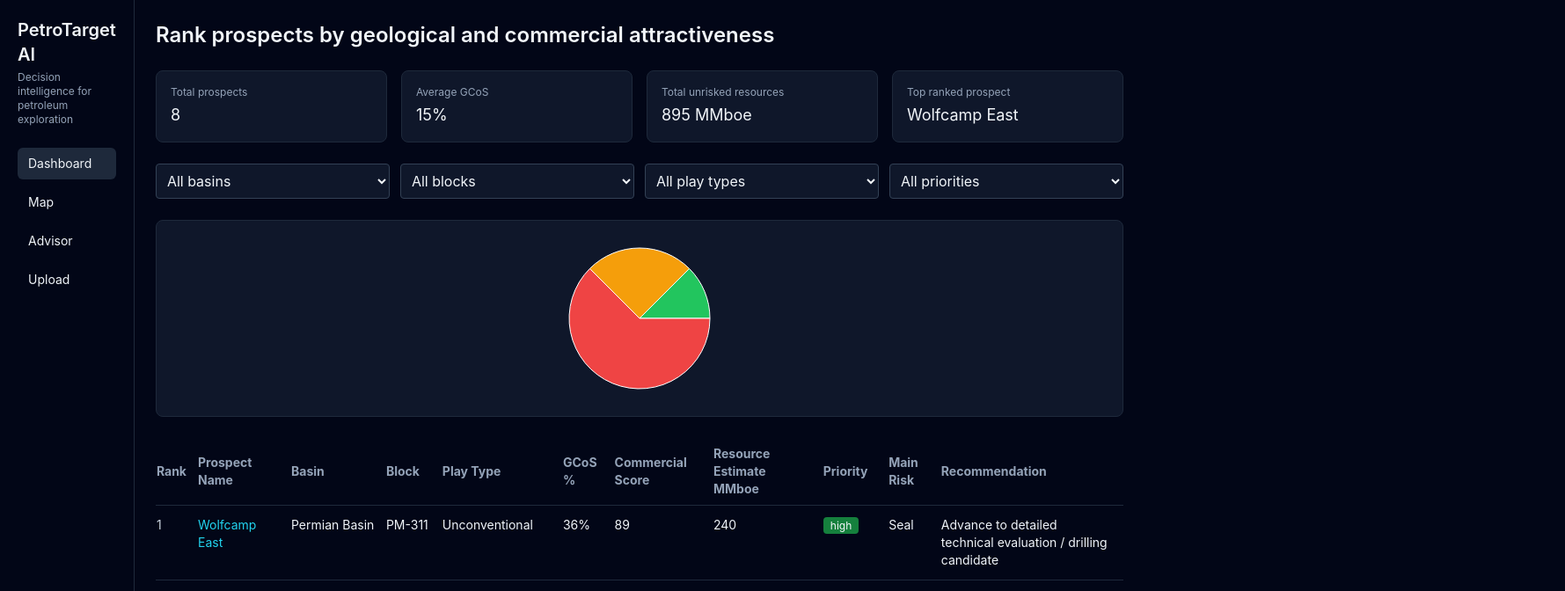
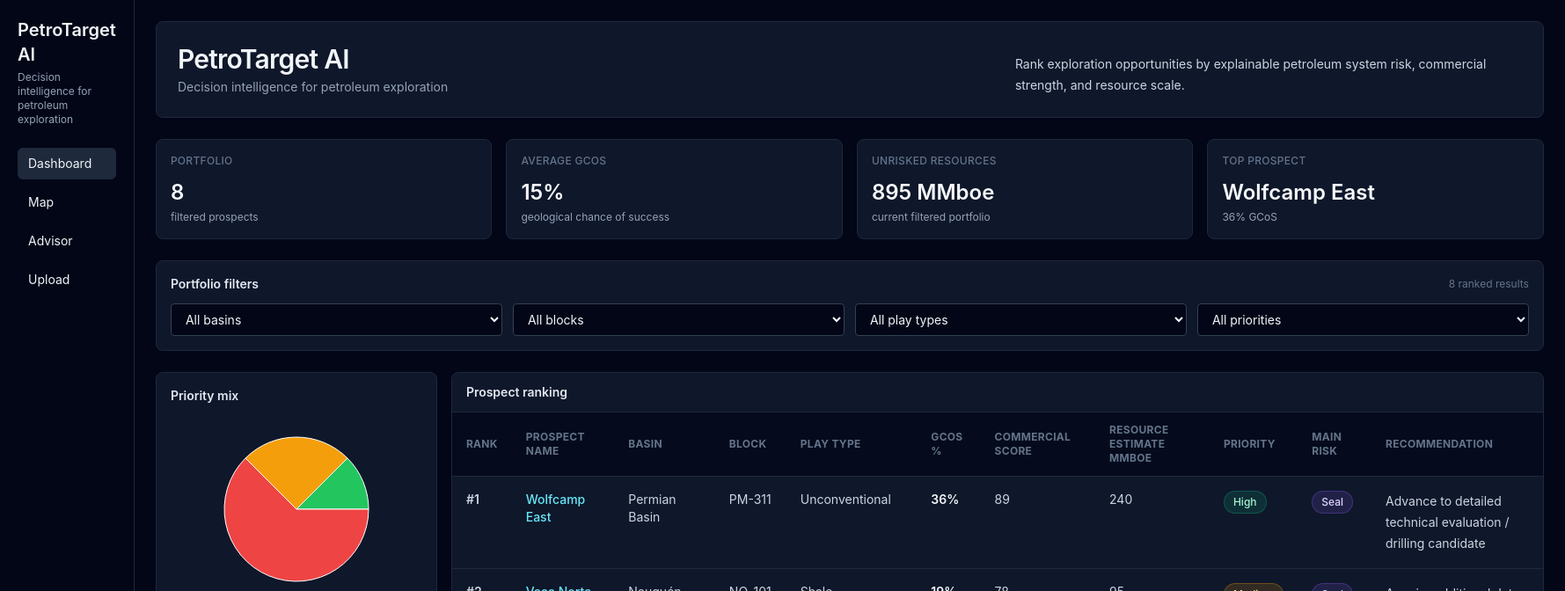
Before and after one commit to frandelyerro/delye, a React (Vite) app: page / in a window 1280 px wide. Shown: the top 672 px of the page at 88% size, 1779 px wide, since content can reach past the window. Built offline with nearby package versions, Linux system fonts and the light colour scheme.

Commit message:
polish: improve executive dashboard presentation

```diff
--- a/src/pages/DashboardPage.tsx
+++ b/src/pages/DashboardPage.tsx
@@ -3,6 +3,21 @@ import { PieChart, Pie, Tooltip, Cell, ResponsiveContainer } from 'recharts';
 import { useProspectStore } from '../store/useProspectStore';
 
 const colors = { high: '#22c55e', medium: '#f59e0b', low: '#ef4444' };
+
+const priorityBadgeClass = {
+  high: 'border-emerald-500/30 bg-emerald-500/15 text-emerald-200',
+  medium: 'border-amber-500/30 bg-amber-500/15 text-amber-200',
+  low: 'border-red-500/30 bg-red-500/15 text-red-200'
+};
+
+const riskBadgeClass = {
+  source: 'border-sky-500/30 bg-sky-500/15 text-sky-200',
+  migration: 'border-cyan-500/30 bg-cyan-500/15 text-cyan-200',
+  reservoir: 'border-indigo-500/30 bg-indigo-500/15 text-indigo-200',
+  seal: 'border-violet-500/30 bg-violet-500/15 text-violet-200',
+  trap: 'border-rose-500/30 bg-rose-500/15 text-rose-200',
+  timing: 'border-orange-500/30 bg-orange-500/15 text-orange-200'
+};
 
 export function DashboardPage() {
   const { prospects, filters, setFilters } = useProspectStore();
@@ -22,64 +37,107 @@ export function DashboardPage() {
   const totals = filtered.reduce((a, p) => a + p.resourceEstimate, 0);
   const top = ranked[0];
   const priorityDist = ['high', 'medium', 'low'].map((k) => ({ name: k, value: filtered.filter((p) => p.priority === k).length }));
+  const kpis = [
+    ['Portfolio', filtered.length, 'filtered prospects'],
+    ['Average GCoS', `${Math.round(avg * 100)}%`, 'geological chance of success'],
+    ['Unrisked resources', `${totals} MMboe`, 'current filtered portfolio'],
+    ['Top prospect', top?.name ?? '-', top ? `${Math.round((top.geologicalChanceOfSuccess ?? 0) * 100)}% GCoS` : 'no active match']
+  ];
 
   return <div className="space-y-6">
-    <h2 className="text-2xl font-semibold">Rank prospects by geological and commercial attractiveness</h2>
-    <div className="grid grid-cols-4 gap-4">{[
-      ['Total prospects', filtered.length],
-      ['Average GCoS', `${Math.round(avg * 100)}%`],
-      ['Total unrisked resources', `${totals} MMboe`],
-      ['Top ranked prospect', top?.name ?? '-']
-    ].map(([k, v]) => <div key={k as string} className="bg-slate-900 border border-slate-800 rounded-lg p-4"><div className="text-xs text-slate-400">{k}</div><div className="text-lg mt-1">{v}</div></div>)}</div>
+    <section className="border border-slate-800 bg-slate-900 rounded-lg p-6">
+      <div className="flex flex-col gap-2 lg:flex-row lg:items-end lg:justify-between">
+        <div>
+          <h1 className="text-3xl font-semibold tracking-tight">PetroTarget AI</h1>
+          <p className="mt-1 text-sm text-slate-400">Decision intelligence for petroleum exploration</p>
+        </div>
+        <p className="max-w-xl text-sm leading-6 text-slate-300">
+          Rank exploration opportunities by explainable petroleum system risk, commercial strength, and resource scale.
+        </p>
+      </div>
+    </section>
 
-    <div className="grid grid-cols-4 gap-3">
-      <select className="bg-slate-900 border border-slate-700 rounded p-2" value={filters.basin} onChange={(e) => setFilters({ basin: e.target.value })}><option value="">All basins</option>{basins.map((v) => <option key={v}>{v}</option>)}</select>
-      <select className="bg-slate-900 border border-slate-700 rounded p-2" value={filters.block} onChange={(e) => setFilters({ block: e.target.value })}><option value="">All blocks</option>{blocks.map((v) => <option key={v}>{v}</option>)}</select>
-      <select className="bg-slate-900 border border-slate-700 rounded p-2" value={filters.playType} onChange={(e) => setFilters({ playType: e.target.value })}><option value="">All play types</option>{plays.map((v) => <option key={v}>{v}</option>)}</select>
-      <select className="bg-slate-900 border border-slate-700 rounded p-2" value={filters.priority} onChange={(e) => setFilters({ priority: e.target.value as '' | 'high' | 'medium' | 'low' })}><option value="">All priorities</option><option value="high">High</option><option value="medium">Medium</option><option value="low">Low</option></select>
+    <section className="grid gap-4 md:grid-cols-2 xl:grid-cols-4">
+      {kpis.map(([label, value, detail]) => (
+        <div key={label} className="rounded-lg border border-slate-800 bg-slate-900 p-4">
+          <div className="text-xs font-medium uppercase tracking-wide text-slate-500">{label}</div>
+          <div className="mt-3 text-2xl font-semibold text-slate-50">{value}</div>
+          <div className="mt-1 text-xs text-slate-400">{detail}</div>
+        </div>
+      ))}
+    </section>
+
+    <section className="rounded-lg border border-slate-800 bg-slate-900 p-4">
+      <div className="mb-3 flex items-center justify-between gap-3">
+        <h2 className="text-sm font-semibold text-slate-200">Portfolio filters</h2>
+        <span className="text-xs text-slate-500">{ranked.length} ranked results</span>
+      </div>
+      <div className="grid gap-3 md:grid-cols-2 xl:grid-cols-4">
+        <select className="rounded border border-slate-700 bg-slate-950 px-3 py-2 text-sm" value={filters.basin} onChange={(e) => setFilters({ basin: e.target.value })}><option value="">All basins</option>{basins.map((v) => <option key={v}>{v}</option>)}</select>
+        <select className="rounded border border-slate-700 bg-slate-950 px-3 py-2 text-sm" value={filters.block} onChange={(e) => setFilters({ block: e.target.value })}><option value="">All blocks</option>{blocks.map((v) => <option key={v}>{v}</option>)}</select>
+        <select className="rounded border border-slate-700 bg-slate-950 px-3 py-2 text-sm" value={filters.playType} onChange={(e) => setFilters({ playType: e.target.value })}><option value="">All play types</option>{plays.map((v) => <option key={v}>{v}</option>)}</select>
+        <select className="rounded border border-slate-700 bg-slate-950 px-3 py-2 text-sm" value={filters.priority} onChange={(e) => setFilters({ priority: e.target.value as '' | 'high' | 'medium' | 'low' })}><option value="">All priorities</option><option value="high">High</option><option value="medium">Medium</option><option value="low">Low</option></select>
+      </div>
+    </section>
+
+    <section className="grid gap-4 xl:grid-cols-[320px_1fr]">
+      <div className="h-64 rounded-lg border border-slate-800 bg-slate-900 p-4">
+        <h2 className="mb-2 text-sm font-semibold text-slate-200">Priority mix</h2>
+        <ResponsiveContainer>
+          <PieChart>
+            <Pie data={priorityDist} dataKey="value" nameKey="name" outerRadius={82}>
+              {priorityDist.map((entry) => <Cell key={entry.name} fill={colors[entry.name as keyof typeof colors]} />)}
+            </Pie>
+            <Tooltip/>
+          </PieChart>
+        </ResponsiveContainer>
       </div>
 
-    <div className="bg-slate-900 border border-slate-800 rounded-lg p-4 h-56"><ResponsiveContainer><PieChart><Pie data={priorityDist} dataKey="value" nameKey="name" outerRadius={80}>{priorityDist.map((entry) => <Cell key={entry.name} fill={colors[entry.name as keyof typeof colors]} />)}</Pie><Tooltip/></PieChart></ResponsiveContainer></div>
-
+      <div className="rounded-lg border border-slate-800 bg-slate-900">
+        <div className="border-b border-slate-800 px-4 py-3">
+          <h2 className="text-sm font-semibold text-slate-200">Prospect ranking</h2>
+        </div>
         {ranked.length ? (
           <div className="overflow-x-auto">
-        <table className="w-full min-w-[1100px] text-sm">
-          <thead>
-            <tr className="text-slate-400 text-left">
-              <th className="py-2 pr-3">Rank</th>
-              <th className="py-2 pr-3">Prospect Name</th>
-              <th className="py-2 pr-3">Basin</th>
-              <th className="py-2 pr-3">Block</th>
-              <th className="py-2 pr-3">Play Type</th>
-              <th className="py-2 pr-3">GCoS %</th>
-              <th className="py-2 pr-3">Commercial Score</th>
-              <th className="py-2 pr-3">Resource Estimate MMboe</th>
-              <th className="py-2 pr-3">Priority</th>
-              <th className="py-2 pr-3">Main Risk</th>
-              <th className="py-2 pr-3">Recommendation</th>
+            <table className="w-full min-w-[1240px] text-sm">
+              <thead className="bg-slate-950/70">
+                <tr className="text-left text-xs uppercase tracking-wide text-slate-500">
+                  <th className="px-4 py-3">Rank</th>
+                  <th className="px-4 py-3">Prospect Name</th>
+                  <th className="px-4 py-3">Basin</th>
+                  <th className="px-4 py-3">Block</th>
+                  <th className="px-4 py-3">Play Type</th>
+                  <th className="px-4 py-3">GCoS %</th>
+                  <th className="px-4 py-3">Commercial Score</th>
+                  <th className="px-4 py-3">Resource Estimate MMboe</th>
+                  <th className="px-4 py-3">Priority</th>
+                  <th className="px-4 py-3">Main Risk</th>
+                  <th className="px-4 py-3">Recommendation</th>
                 </tr>
               </thead>
               <tbody>
                 {ranked.map((p, index) => (
-              <tr key={p.id} className="border-t border-slate-800 align-top">
-                <td className="py-3 pr-3 text-slate-300">{index + 1}</td>
-                <td className="py-3 pr-3"><Link to={`/prospects/${p.id}`} className="text-cyan-400">{p.name}</Link></td>
-                <td className="py-3 pr-3">{p.basin}</td>
-                <td className="py-3 pr-3">{p.block}</td>
-                <td className="py-3 pr-3">{p.playType}</td>
-                <td className="py-3 pr-3">{Math.round((p.geologicalChanceOfSuccess ?? 0) * 100)}%</td>
-                <td className="py-3 pr-3">{p.commercialScore}</td>
-                <td className="py-3 pr-3">{p.resourceEstimate}</td>
-                <td className="py-3 pr-3"><span className={`px-2 py-0.5 rounded text-xs ${p.priority === 'high' ? 'bg-green-700' : p.priority === 'medium' ? 'bg-amber-700' : 'bg-red-700'}`}>{p.priority}</span></td>
-                <td className="py-3 pr-3 capitalize">{p.mainRisk}</td>
-                <td className="py-3 pr-3 max-w-xs">{p.recommendation}</td>
+                  <tr key={p.id} className="border-t border-slate-800 align-top hover:bg-slate-800/35">
+                    <td className="px-4 py-4 font-semibold text-slate-300">#{index + 1}</td>
+                    <td className="px-4 py-4"><Link to={`/prospects/${p.id}`} className="font-medium text-cyan-300 hover:text-cyan-200">{p.name}</Link></td>
+                    <td className="px-4 py-4 text-slate-300">{p.basin}</td>
+                    <td className="px-4 py-4 text-slate-300">{p.block}</td>
+                    <td className="px-4 py-4 text-slate-300">{p.playType}</td>
+                    <td className="px-4 py-4 font-semibold text-slate-100">{Math.round((p.geologicalChanceOfSuccess ?? 0) * 100)}%</td>
+                    <td className="px-4 py-4 text-slate-300">{p.commercialScore}</td>
+                    <td className="px-4 py-4 text-slate-300">{p.resourceEstimate}</td>
+                    <td className="px-4 py-4"><span className={`inline-flex rounded-full border px-2.5 py-1 text-xs font-medium capitalize ${priorityBadgeClass[p.priority ?? 'low']}`}>{p.priority}</span></td>
+                    <td className="px-4 py-4"><span className={`inline-flex rounded-full border px-2.5 py-1 text-xs font-medium capitalize ${riskBadgeClass[p.mainRisk ?? 'timing']}`}>{p.mainRisk}</span></td>
+                    <td className="px-4 py-4"><div className="max-w-[280px] whitespace-normal leading-6 text-slate-300">{p.recommendation}</div></td>
                   </tr>
                 ))}
               </tbody>
             </table>
           </div>
         ) : (
-      <div className="bg-slate-900 border border-slate-800 rounded-lg p-4 text-sm text-slate-300">No prospects match the current filters.</div>
+          <div className="p-6 text-sm text-slate-300">No prospects match the current filters.</div>
         )}
+      </div>
+    </section>
   </div>;
 }
```
Lines whose indentation alone changed are shown as unchanged.
